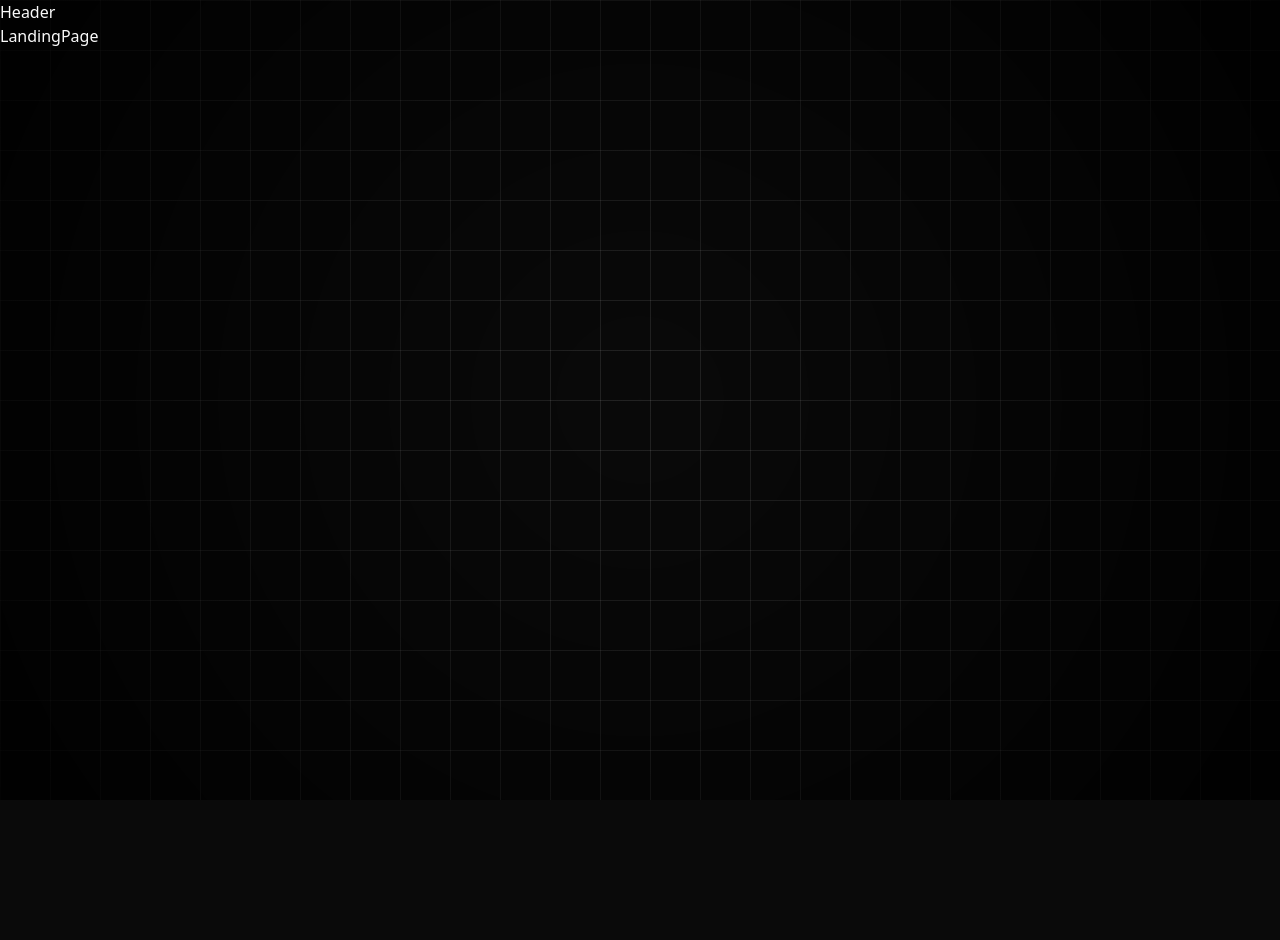
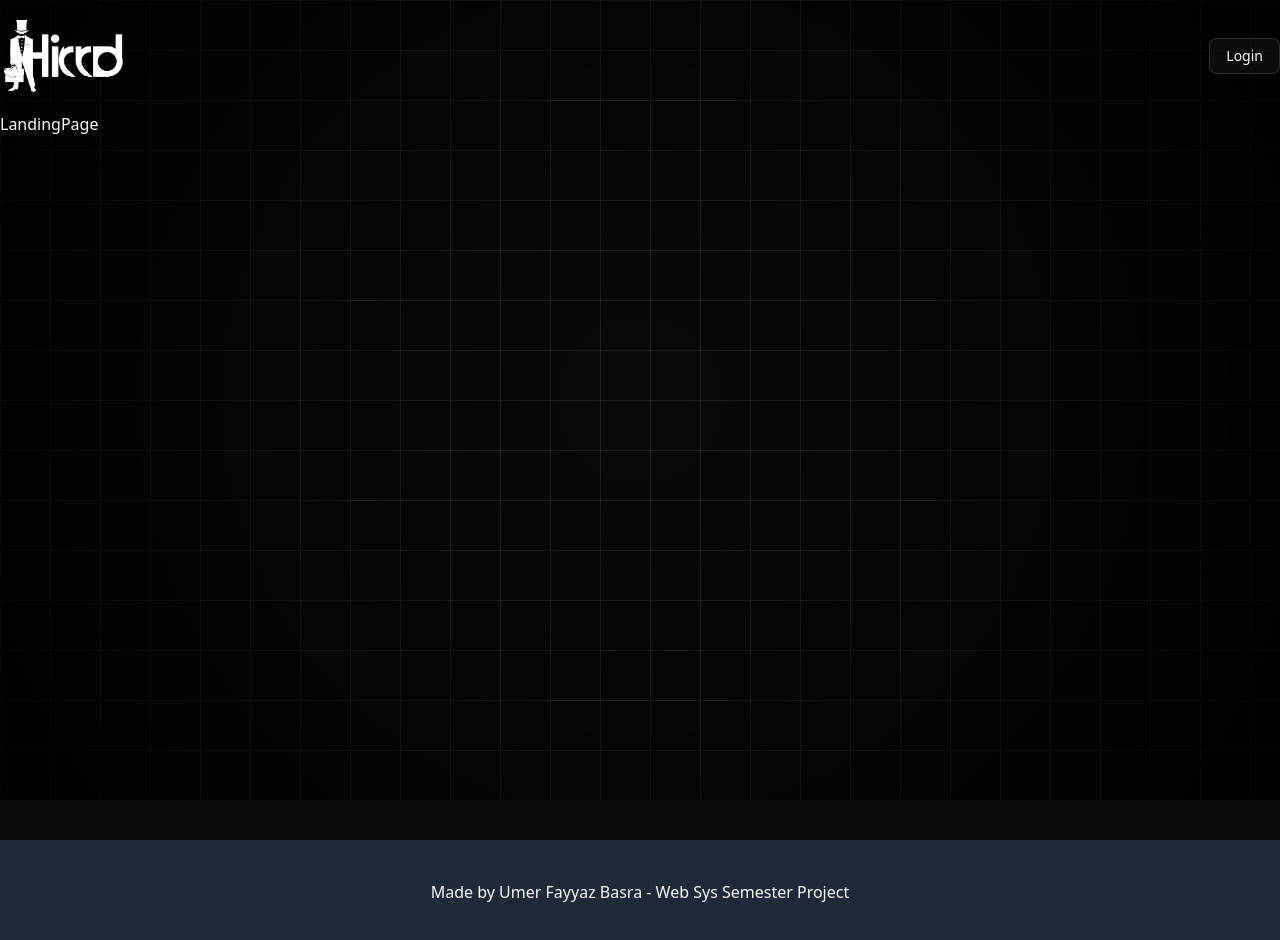
Before and after one commit to umerfayyaz2/QuickHire---Job-Portal, a React (Vite) app: page / in a window 1280 px wide. Shown: the top 940 px of the page. Before the commit the page ends 800 px from the top, so only its background shows below. Built offline with nearby package versions, Linux system fonts and the light colour scheme.

Commit message:
-Added Logo and banner images in public directory. -basic nav bar setup

```diff
--- a/src/components/header.jsx
+++ b/src/components/header.jsx
@@ -1,8 +1,18 @@
 import React from 'react'
+import { Link } from 'react-router-dom'
+import { Button } from './ui/button'
 
 const Header = () => {
   return (
-    <div>Header</div>
+   <>
+    <nav className='py-4 flex justify-between items-center'>
+    <Link>
+    <img src="/public/logo.png" alt="website logo" className='h-20' />
+    </Link>
+
+    <Button variant="outline">Login</Button>
+    </nav>
+   </>
   )
 }
 
--- a/src/layout/app-layout.jsx
+++ b/src/layout/app-layout.jsx
@@ -10,6 +10,7 @@ const AppLayout = () => {
     <Header/>
     <Outlet/>
     </main>
+    <div className='p-10 text-center bg-gray-800 mt-10'>Made by Umer Fayyaz Basra - Web Sys Semester Project</div>
     </div>
   )
 }
```
Also changed, not shown: public/logo.png (added), 1 other file (tests, documents, lock files or other folders).
